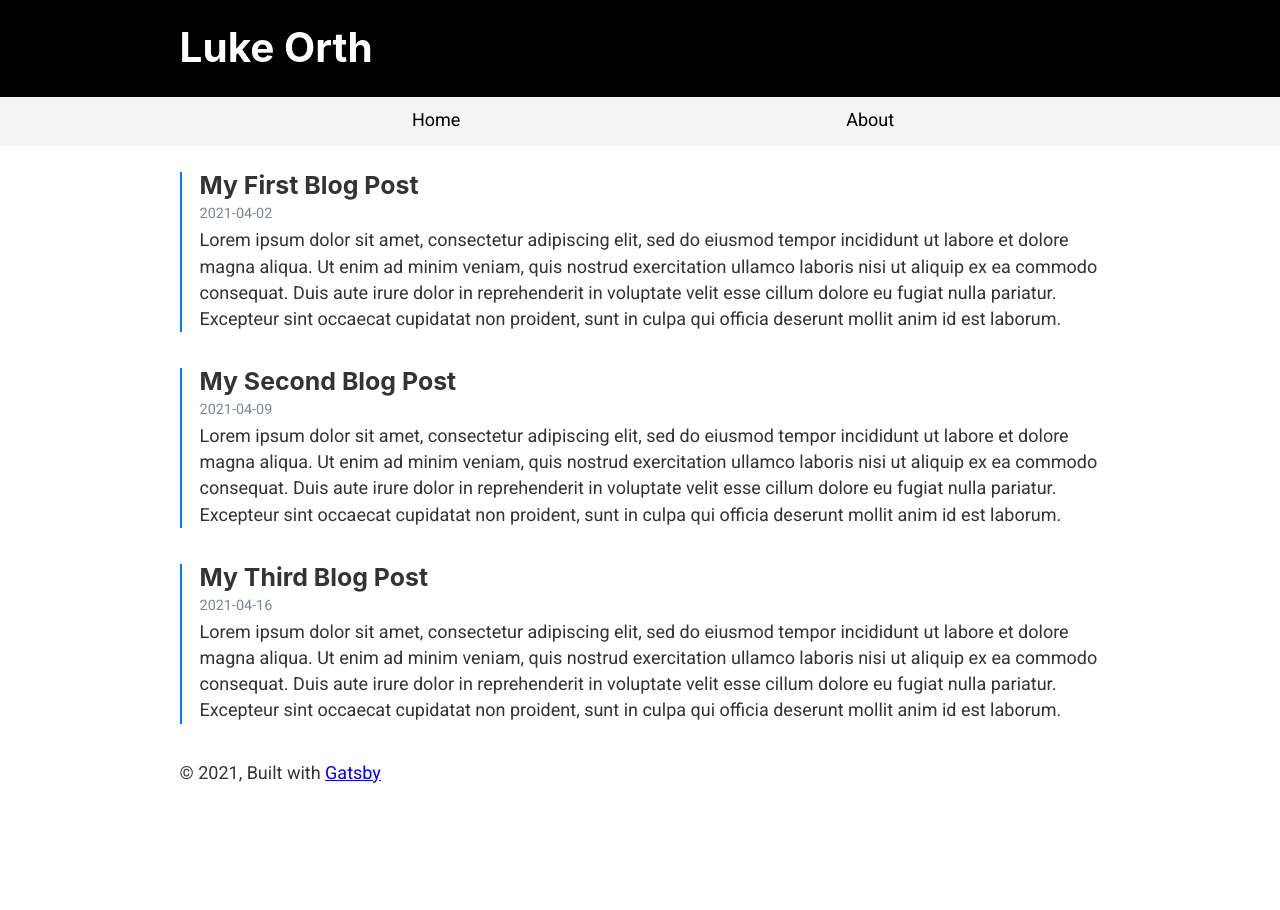
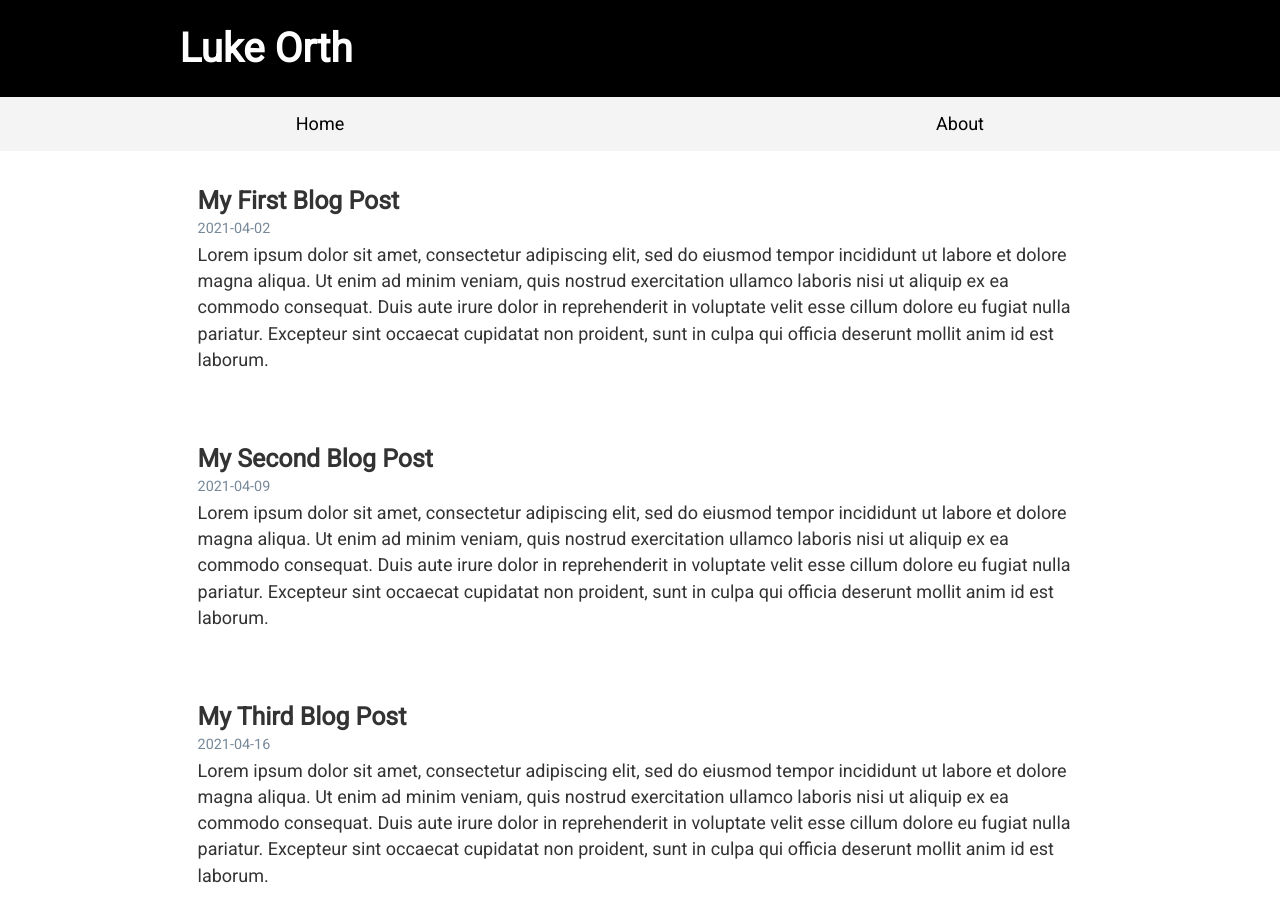
Before and after one commit to lorth001/Blog, a Gatsby site: page / in a window 1280 px wide. Shown: the top 910 px of the page. Before the commit the page ends 812 px from the top, so only its background shows below. Built offline with nearby package versions, Linux system fonts and the light colour scheme; Gatsby itself is replaced by a stand-in of ours.

Commit message:
updated some styling

```diff
--- a/src/components/header.js
+++ b/src/components/header.js
@@ -16,13 +16,12 @@ const Header = ({ siteTitle }) => (
         padding: `1.45rem 1.0875rem`,
       }}
     >
-      <h1 style={{ margin: 0 }}>
+      <h1 style={{
+            margin: 0
+          }}>
         <Link
           to="/"
-          style={{
-            color: `white`,
-            textDecoration: `none`,
-          }}
+          className="title"
         >
           {siteTitle}
         </Link>
--- a/src/components/layout.css
+++ b/src/components/layout.css
@@ -81,8 +81,9 @@ h1 {
   padding-top: 0;
   margin-bottom: 1.45rem;
   color: inherit;
-  font-family: -apple-system, BlinkMacSystemFont, Segoe UI, Roboto, Oxygen,
-    Ubuntu, Cantarell, Fira Sans, Droid Sans, Helvetica Neue, sans-serif;
+  font-family: Futura PT, roboto, -apple-system, BlinkMacSystemFont, Segoe UI,
+    Roboto, Oxygen, Ubuntu, Cantarell, Fira Sans, Droid Sans, Helvetica Neue,
+    sans-serif;
   font-weight: bold;
   text-rendering: optimizeLegibility;
   font-size: 2.25rem;
@@ -597,27 +598,54 @@ pre tt:after {
 }
 
 /* ----- custom styles ----- */
+.title {
+  color: white;
+  text-decoration: none;
+}
 
 .menu {
-  background-color: #f4f4f4;
-  padding-top: 10px;
+  margin-bottom: 1em;
 }
 
 .menu ul {
-  list-style: none;
-  display: flex;
-  justify-content: space-evenly;
+  list-style-type: none;
+  margin: 0;
+  padding: 0;
+  overflow: hidden;
+  text-align: center;
+  background-color: #f4f4f4;
 }
 
-.menu ul a {
+.menu li {
+  display: inline-block;
+  width: 50%;
+  margin: 0;
+}
+
+.menu li a {
+  display: block;
   color: #000;
+  text-align: center;
+  padding: 14px 16px;
   text-decoration: none;
+}
+
+.menu li a:hover {
+  background-color: #333;
+  color: #fff;
 }
 
 .blog-card {
   margin-bottom: 2em;
-  padding-left: 1em;
+  padding: 1em;
+  transition: width 1s ease;
+}
+
+.blog-card:hover {
+  margin-bottom: 2em;
+  padding: 1em;
   border-left: 2px solid #027dff;
+  box-shadow: 3px 3px 3px lightgray;
 }
 
 .blog-card a {
@@ -628,6 +656,7 @@ pre tt:after {
   margin: 0;
   color: #333;
   text-decoration: none;
+  font-family: Futura PT, roboto, -apple-system;
 }
 
 .blog-card small {
```
